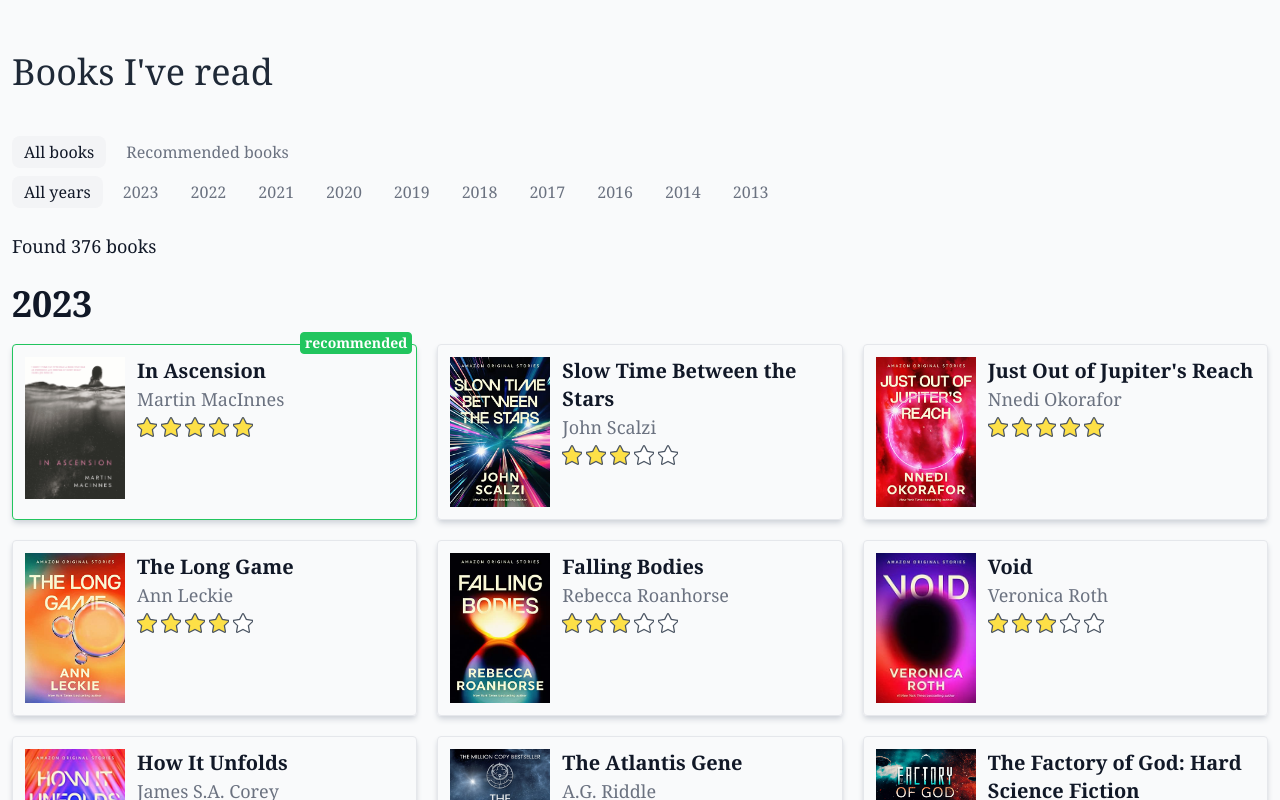
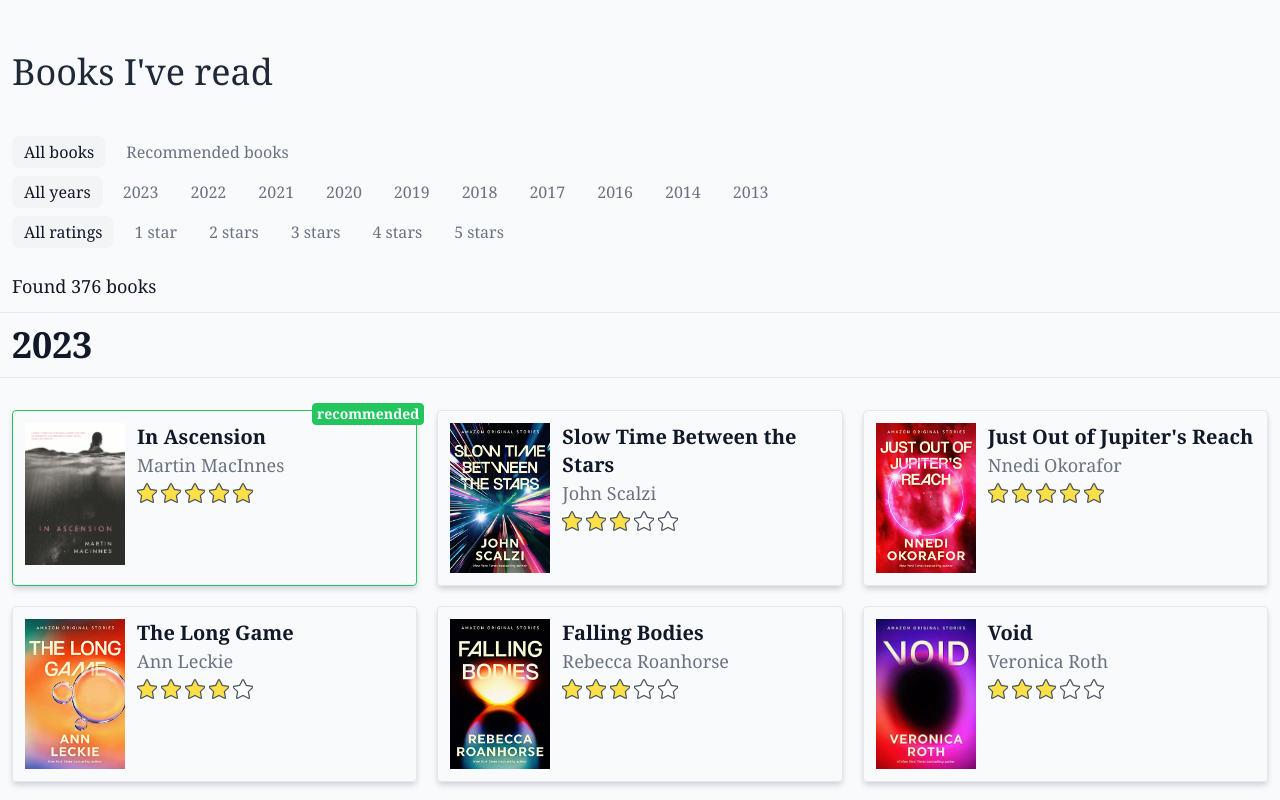
Before and after one commit to AndrewVos/andrewvos.com, a Next.js app: page /books in a window 1280 px wide. Shown: the top 800 px of the page. Built offline with nearby package versions, Linux system fonts and the light colour scheme.

Commit message:
Sticky year header and refactor

```diff
--- a/app/books/page.tsx
+++ b/app/books/page.tsx
@@ -17,20 +17,11 @@ type Book = {
 
 import jsonBooks from "../data/books.json";
 const books: Book[] = jsonBooks
-
 const years: number[] = books.reduce((a: number[], v: Book): number[] => {
-  if (a.includes(v.read_year)) {
-    return a
-  } else {
-    return a.concat(v.read_year)
-  }
+  return a.includes(v.read_year) ? a : a.concat(v.read_year)
 }, []).sort().reverse()
 
-type StarsProps = {
-  rating: number
-}
-
-const Stars = ({ rating }: StarsProps): JSX.Element => {
+const Stars = ({ rating }: { rating: number }): JSX.Element => {
   return <div className="space-x-1">
     {
       [1, 2, 3, 4, 5].map((n, i) => {
@@ -58,18 +49,16 @@ function Book({ book }: { book: Book }) {
   return (
     <div
       className={classNames(
-        "relative rounded border p-3 shadow-md shadow-gray-300",
+        "rounded border p-3 shadow-md shadow-gray-300",
         {
           "border-green-500": book.recommended,
-          "border-red-500": !book.rating
         }
       )}>
+      <div className="relative">
         {book.recommended && (
-        <div className="absolute border border-green-500 bg-green-500 rounded px-1  top-[-13px] right-1 text-sm text-white font-bold">recommended</div>
+          <div className="absolute -top-5 -right-5 border border-green-500 bg-green-500 rounded px-1 text-sm text-white font-bold">recommended</div>
         )}
-      {!book.rating && (
-        <div className="absolute border border-red-500 bg-red-500 rounded px-1  top-[-13px] right-1 text-sm text-white font-bold">did not finish</div>
-      )}
+      </div>
       <div className="flex gap-3">
         <div className="w-[100px] h-[150px]">
           <Image alt={book.title} src={book.image_path} width="100" height="150" className="min-w-[100px] max-h-[150px]" />
@@ -84,7 +73,6 @@ function Book({ book }: { book: Book }) {
           <Stars rating={book.rating} />
         </div>
       </div>
-
     </div>
   )
 }
@@ -111,6 +99,12 @@ export default function Page({ searchParams }: {
   }
   if (searchParams.filter == "recommended") {
     filteredBooks = filteredBooks.filter(b => b.recommended)
+  }
+  if (searchParams.rating) {
+    const ratingFilter = searchParams.rating ? (Array.isArray(searchParams.rating) ? searchParams.rating[0] : searchParams.rating) : null
+    if (ratingFilter) {
+      filteredBooks = filteredBooks.filter(b => b.rating.toString() == ratingFilter)
+    }
   }
 
   const booksByYear = groupBy(filteredBooks, (b) => b.read_year)
@@ -148,6 +142,12 @@ export default function Page({ searchParams }: {
               <Tab key={year} filterName="year" filter={year.toString()} title={year.toString()} />
             ))}
           </div>
+          <div className="flex flex-wrap gap-2">
+            <Tab filterName="rating" title="All ratings" />
+            {[1, 2, 3, 4, 5].map(rating => (
+              <Tab key={rating} filterName="rating" filter={rating.toString()} title={`${rating.toString()} ${rating == 1 ? "star" : "stars"}`} />
+            ))}
+          </div>
         </div>
       </div>
       <div className="container mx-auto p-3">
@@ -155,14 +155,16 @@ export default function Page({ searchParams }: {
           Found {filteredBooks.length} books
         </div>
       </div>
-      <div className="container mx-auto p-3">
       <div className="space-y-5">
         {
           years.filter(y => !!booksByYear[y]).map(year => (
             <div key={year}>
-                <div className="text-4xl text-gray-900 font-bold mb-5">
+              <div className="sticky top-0 z-10 border-y bg-gray-50 text-4xl text-gray-900 font-bold mb-5">
+                <div className="container mx-auto p-3">
                   {year}
                 </div>
+              </div>
+              <div className="container mx-auto p-3">
                 <div className="grid grid-cols-1 md:grid-cols-2 lg:grid-cols-3 gap-5">
                   {booksByYear[year].map((book: Book, index: number) => (
                     <div key={index} className="flex-grow md:flex-grow-0 md:w-auto">
@@ -171,11 +173,11 @@ export default function Page({ searchParams }: {
                   ))}
                 </div>
               </div>
+            </div>
           )
           )
         }
       </div>
-      </div>
     </>
   )
 }
```
Lines whose indentation alone changed are shown as unchanged.
